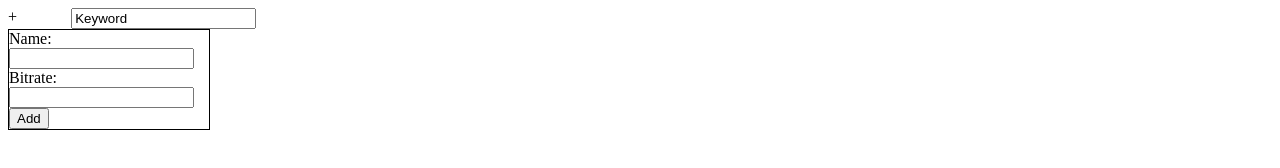
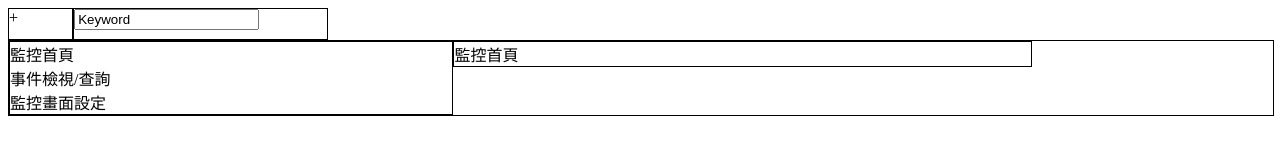
Before and after one commit to wanghao1891/monitor, a website: page index.html in a window 1280 px wide. Drawn offline with nearby package versions, Linux system fonts and the light colour scheme; no server answers.

Commit message:
start to devlop for dongfong, using socket.io to checking many channels.

```diff
--- a/index.html
+++ b/index.html
@@ -12,6 +12,7 @@
       $( document ).ready(function() {
       console.log( "ready!" );
       getLiveChannels();
+      connectSocketIO();
       });
     </script>
   </head>
@@ -26,12 +27,24 @@
 	<input type="button" value="Add" onclick="addLiveChannel()">
       </div>
     </div>
+
     <div id="search-live-channel-div" class="top-right">
       <input id="search-live-channel-text" type="text" value="Keyword">
       </input>
     </div>
-    <div id="live-channel-list-div" class="center">
-      Live Channel List
+
+    <div id="center" class="center">
+      <div id="menu-div" class="center-left">
+監控首頁<br>
+事件檢視/查詢<br>
+監控畫面設定
+      </div>
+
+      <div id="content-div" class="center-right">
+	<div id="live-channel-list-div" class="">
+監控首頁
+	</div>
+      </div>
     </div>
   </body>
 </html>
--- a/public/css/style.css
+++ b/public/css/style.css
@@ -12,20 +12,20 @@ a:hover {
     width: 5%;
     height: 30px;
     float: left;
-//    border:1px solid #000;
+    border:1px solid #000;
 }
 
 .top-right {
     width: 20%;
     height: 30px;
     float: left;
-//    border:1px solid #000;
+    border:1px solid #000;
 }
 
 .center {
     width: 100%;
     float: left;
-//    border:1px solid #000;
+    border:1px solid #000;
 }
 
 .add-live-channel {
@@ -35,6 +35,8 @@ a:hover {
     top: 29px;
     border:1px solid #000;
     background: #fff;
+    display: none;
+//    visibility: hidden;
 }
 
 .center-left {
--- a/public/js/index.js
+++ b/public/js/index.js
@@ -102,3 +102,11 @@ function addLiveChannel() {
 	}
     });
 }
+
+function connectSocketIO() {
+    var socket = io('http://192.168.56.21:8080');
+    socket.on('news', function (data) {
+	console.log(data);
+	socket.emit('my other event', { my: 'data' });
+    });
+}
```
Also changed, not shown: app.js (+24 -16 lines).
